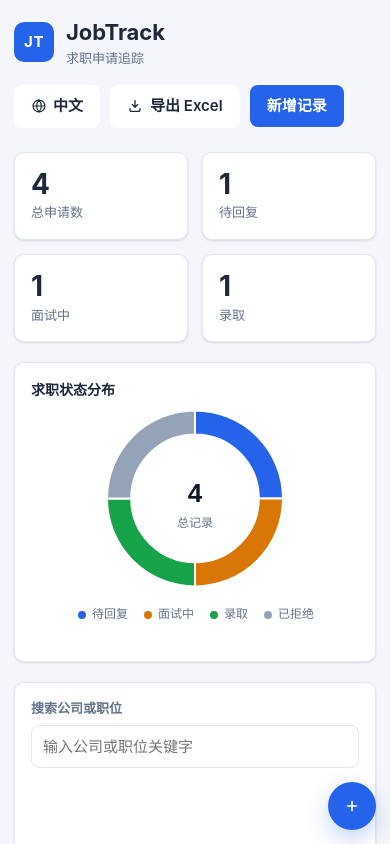
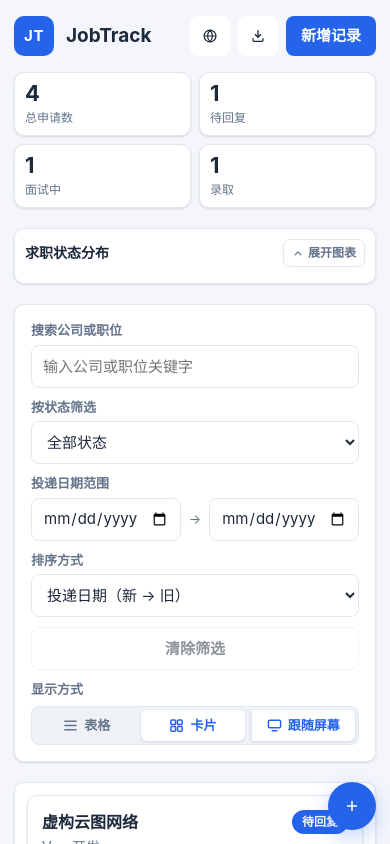
Before and after one commit to wuyanzuqieyuyan/Job-Application-Tracker, a Vue app: page / in a window 390 px wide. Shown: the top 844 px of the page. Built offline with nearby package versions, Linux system fonts and the light colour scheme.

Commit message:
style: regroup filter bar, rebalance table columns, compact mobile layout

```diff
--- a/src/components/ExportButton.vue
+++ b/src/components/ExportButton.vue
@@ -90,6 +90,7 @@ onBeforeUnmount(() => {
       type="button"
       class="btn btn-export export-trigger"
       :disabled="!hasRecords || busy"
+      :aria-label="t('actionExport')"
       aria-haspopup="menu"
       :aria-expanded="open"
       @click="toggleMenu"
--- a/src/components/SearchFilter.vue
+++ b/src/components/SearchFilter.vue
@@ -30,6 +30,7 @@ function labelFor(status: JobStatus | 'all'): string {
 
 <template>
   <section class="toolbar" :aria-label="t('filterSectionLabel')">
+    <div class="toolbar-filters">
       <div class="field field-search">
         <label for="search">{{ t('filterSearchLabel') }}</label>
         <input
@@ -73,6 +74,7 @@ function labelFor(status: JobStatus | 'all'): string {
         </div>
       </div>
 
+      <div class="filter-pair">
         <div class="field field-sort">
           <label for="sort">{{ t('filterSortLabel') }}</label>
           <select
@@ -97,6 +99,8 @@ function labelFor(status: JobStatus | 'all'): string {
           >
             {{ t('filterClear') }}
           </button>
+        </div>
+      </div>
     </div>
 
     <div class="field field-view">
--- a/src/components/StatusChart.vue
+++ b/src/components/StatusChart.vue
@@ -1,5 +1,5 @@
 <script setup lang="ts">
-import { computed, onBeforeUnmount, onMounted, ref, watch } from 'vue'
+import { computed, nextTick, onBeforeUnmount, onMounted, ref, watch } from 'vue'
 import * as echarts from 'echarts/core'
 import { PieChart } from 'echarts/charts'
 import { LegendComponent, TitleComponent, TooltipComponent } from 'echarts/components'
@@ -24,6 +24,10 @@ const props = defineProps<{
 const { t } = useI18n()
 
 const container = ref<HTMLDivElement | null>(null)
+/** 窄屏默认收起图表，把首屏空间留给搜索、筛选与记录 */
+const collapsed = ref(
+  typeof window !== 'undefined' && window.innerWidth <= 640,
+)
 let chart: echarts.ECharts | null = null
 let observer: ResizeObserver | null = null
 
@@ -97,14 +101,25 @@ function render() {
     chart = null
     return
   }
+  if (collapsed.value) return
   ensureChart()
   chart?.setOption(option.value, true)
+}
+
+/** 展开时补建实例并重新计算尺寸，实例不会被重复初始化 */
+async function toggleCollapsed() {
+  collapsed.value = !collapsed.value
+  if (collapsed.value) return
+  await nextTick()
+  ensureChart()
+  chart?.resize()
 }
 
 onMounted(render)
 
 watch(() => props.data, render, { deep: true })
 watch(() => props.total, render)
+watch(collapsed, render)
 
 onBeforeUnmount(() => {
   observer?.disconnect()
@@ -116,11 +131,32 @@ onBeforeUnmount(() => {
 
 <template>
   <section class="chart-card" :aria-label="t('chartTitle')">
-    <h2 class="chart-title">{{ t('chartTitle') }}</h2>
+    <div class="chart-head">
+      <h2 class="chart-title">{{ t('chartTitle') }}</h2>
+      <button
+        type="button"
+        class="chart-toggle"
+        :aria-expanded="!collapsed"
+        :aria-label="collapsed ? t('chartExpand') : t('chartCollapse')"
+        @click="toggleCollapsed"
+      >
+        <svg class="chart-toggle-icon" viewBox="0 0 16 16" aria-hidden="true" focusable="false">
+          <path
+            :d="collapsed ? 'M4 10.5L8 6.5l4 4' : 'M4 6.5L8 10.5l4-4'"
+            fill="none"
+            stroke="currentColor"
+            stroke-width="1.6"
+            stroke-linecap="round"
+            stroke-linejoin="round"
+          />
+        </svg>
+        <span>{{ collapsed ? t('chartExpand') : t('chartCollapse') }}</span>
+      </button>
+    </div>
     <p class="sr-only">{{ t('chartSummary', { total, detail: summary }) }}</p>
     <p v-if="!hasRecords" class="chart-empty">{{ t('chartEmpty') }}</p>
     <div
-      v-show="hasRecords"
+      v-show="hasRecords && !collapsed"
       ref="container"
       class="chart-canvas"
       role="img"
--- a/src/composables/useI18n.ts
+++ b/src/composables/useI18n.ts
@@ -115,6 +115,8 @@ export const messages = {
 
     chartTitle: '求职状态分布',
     chartCenterLabel: '总记录',
+    chartExpand: '展开图表',
+    chartCollapse: '收起图表',
     chartEmpty: '还没有记录，新增一条后即可查看状态分布。',
     chartSummaryItem: '{label} {count} 条',
     chartSummary: '共 {total} 条记录：{detail}',
@@ -180,9 +182,8 @@ export const messages = {
     filterDateFrom: 'Start date',
     filterDateTo: 'End date',
     filterSortLabel: 'Sort by',
-    filterSortDesc: 'Application date (newest first)',
-    filterSortAsc: 'Application date (oldest first)',
-    filterActionsLabel: 'Filter actions',
+    filterSortDesc: 'Newest first',
+    filterSortAsc: 'Oldest first',    filterActionsLabel: 'Filter actions',
     filterSectionLabel: 'Search and filters',
     filterClear: 'Clear filters',
     filterDateRangeError:
@@ -253,6 +254,8 @@ export const messages = {
 
     chartTitle: 'Application status breakdown',
     chartCenterLabel: 'Total',
+    chartExpand: 'Show chart',
+    chartCollapse: 'Hide chart',
     chartEmpty: 'No records yet. Add one to see the status breakdown.',
     chartSummaryItem: '{label}: {count}',
     chartSummary: '{total} records: {detail}',
--- a/src/style.css
+++ b/src/style.css
@@ -203,11 +203,52 @@ body {
   min-height: 300px;
 }
 
+.chart-head {
+  display: flex;
+  align-items: center;
+  justify-content: space-between;
+  gap: 10px;
+  margin-bottom: 6px;
+}
+
 .chart-title {
-  margin: 0 0 6px;
+  margin: 0;
   font-size: 14px;
   font-weight: 600;
   color: var(--text);
+}
+
+.chart-toggle {
+  display: inline-flex;
+  align-items: center;
+  gap: 4px;
+  padding: 4px 8px;
+  font: inherit;
+  font-size: 12px;
+  font-weight: 600;
+  color: var(--text-muted);
+  background: transparent;
+  border: 1px solid var(--border);
+  border-radius: 7px;
+  cursor: pointer;
+  white-space: nowrap;
+  transition: background 0.15s ease, color 0.15s ease;
+}
+
+.chart-toggle:hover {
+  color: var(--text);
+  background: #f1f5f9;
+}
+
+.chart-toggle:focus-visible {
+  outline: 2px solid var(--primary);
+  outline-offset: 2px;
+}
+
+.chart-toggle-icon {
+  width: 12px;
+  height: 12px;
+  flex: 0 0 auto;
 }
 
 .chart-canvas {
@@ -319,20 +360,52 @@ textarea {
   resize: vertical;
 }
 
+/* 工具栏：左侧筛选组（内部自然换行）+ 右侧显示方式组 */
+.toolbar {
+  display: flex;
+  flex-wrap: wrap;
+  align-items: flex-start;
+  gap: 14px;
+}
+
+.toolbar-filters {
+  display: flex;
+  flex-wrap: wrap;
+  align-items: flex-end;
+  gap: 14px;
+  flex: 1 1 auto;
+  min-width: 0;
+}
+
+/* 排序与清除筛选成对出现，不会在换行时被拆散 */
+.filter-pair {
+  display: flex;
+  align-items: flex-end;
+  gap: 14px;
+  flex: 0 0 auto;
+}
+
+.filter-pair .field {
+  flex: 0 0 auto;
+}
+
 /* 搜索框需要足够宽度，桌面端才能完整显示 placeholder 与输入内容 */
 .field-search {
   flex: 1 1 240px;
   min-width: 210px;
+  max-width: 240px;
 }
 
 .field-status {
-  max-width: 200px;
+  flex: 0 1 165px;
+  min-width: 150px;
+  max-width: 165px;
 }
 
 .field-range {
-  flex: 1 1 260px;
-  min-width: 220px;
-  max-width: 300px;
+  flex: 0 1 255px;
+  min-width: 230px;
+  max-width: 255px;
 }
 
 .field-range-label {
@@ -360,8 +433,9 @@ textarea {
 }
 
 .field-sort {
-  flex: 0 1 190px;
-  min-width: 160px;
+  flex: 0 0 150px;
+  min-width: 140px;
+  max-width: 155px;
 }
 
 .field-actions {
@@ -614,28 +688,35 @@ textarea {
   background: #f8fafc;
 }
 
+/* 列宽：百分比列随表格宽度缩放，操作列固定 px；总和不小于 100% 时浏览器按比例压缩 */
 .job-table thead th:nth-child(1) {
+  width: 24%;
+}
+
+.job-table thead th:nth-child(2) {
   width: 18%;
 }
 
-.job-table thead th:nth-child(2) {
-  width: 15%;
-}
-
 .job-table thead th:nth-child(3) {
+  width: 11%;
+}
+
+.job-table thead th:nth-child(4) {
   width: 12%;
 }
 
-.job-table thead th:nth-child(4) {
-  width: 9%;
-}
-
 .job-table thead th:nth-child(5) {
-  width: 26%;
+  width: 22%;
 }
 
 .job-table thead th.col-actions {
   width: 130px;
+}
+
+/* 状态列居中，与表头保持一致，避免徽标贴在宽单元格的一侧 */
+.job-table thead th:nth-child(4),
+.job-table tbody td:nth-child(4) {
+  text-align: center;
 }
 
 .job-table tbody tr:last-child td {
@@ -1324,9 +1405,32 @@ textarea {
 }
 
 .card-actions {
-  display: flex;
+  display: grid;
+  grid-template-columns: repeat(3, minmax(0, 1fr));
   gap: 8px;
-  margin-top: auto;
+}
+
+/* 卡片操作区：等分整行，触控区域不小于 44px */
+.card-actions .btn {
+  min-height: 44px;
+  min-width: 0;
+  padding: 0 6px;
+  justify-content: center;
+  white-space: nowrap;
+  overflow: hidden;
+  text-overflow: ellipsis;
+}
+
+/* 详情是卡片的主要动作，编辑/删除为次级动作 */
+.card-actions .btn:nth-child(1) {
+  color: #1d4ed8;
+  background: #eff6ff;
+  border-color: #dbeafe;
+}
+
+.card-actions .btn:nth-child(1):hover {
+  background: #dbeafe;
+  border-color: #bfdbfe;
 }
 
 .card-actions .btn {
@@ -1350,31 +1454,114 @@ textarea {
     padding: 16px 14px 96px;
   }
 
+  .app-header {
+    gap: 10px;
+    margin-bottom: 16px;
+  }
+
+  .brand-sub {
+    display: none;
+  }
+
+  .brand h1 {
+    font-size: 19px;
+  }
+
+  /* 手机端头部按钮改为紧凑形态，保持单行且不互相遮挡 */
+  .app-actions {
+    gap: 8px;
+  }
+
+  .btn-lang,
+  .btn-export {
+    width: 40px;
+    height: 40px;
+    padding: 0;
+    justify-content: center;
+  }
+
+  .btn-lang span,
+  .btn-export span {
+    display: none;
+  }
+
+  .btn-export {
+    gap: 0;
+  }
+
+  .app-actions .btn-primary {
+    height: 40px;
+    padding: 0 14px;
+  }
+
   .stats {
     grid-template-columns: repeat(2, 1fr);
+    gap: 8px;
+  }
+
+  .stat-card {
+    padding: 8px 10px;
+  }
+
+  .stat-value {
+    font-size: 22px;
+  }
+
+  .stat-label {
+    font-size: 12px;
   }
 
   .dashboard .stats {
     grid-template-columns: repeat(2, minmax(0, 1fr));
   }
 
+  .chart-card {
+    padding: 10px;
+    min-height: 0;
+  }
+
+  .chart-title {
+    margin-bottom: 2px;
+  }
+
   .chart-canvas {
-    height: 220px;
+    height: 168px;
   }
 
   .toolbar {
     flex-direction: column;
-  }
-
-  .field-status {
-    max-width: none;
-  }
-
+    align-items: stretch;
+    gap: 10px;
+  }
+
+  .toolbar-filters {
+    flex-direction: column;
+    align-items: stretch;
+    width: 100%;
+    gap: 10px;
+  }
+
+  .filter-pair {
+    flex-direction: column;
+    align-items: stretch;
+    width: 100%;
+    gap: 10px;
+  }
+
+  /* 窄屏收紧标签与控件之间的距离 */
+  .toolbar-filters .field,
+  .filter-pair .field {
+    gap: 4px;
+  }
+
+  /* 纵向排列时 flex-basis 会变成高度，这里统一改为内容高度 */
+  .field-search,
+  .field-status,
   .field-range,
   .field-sort {
-    /* in the stacked layout the flex-basis would become a height */
     flex: 0 0 auto;
     width: 100%;
+    min-width: 0;
     max-width: none;
   }
 
```
Also changed, not shown: 1 other file (tests, documents, lock files or other folders). Lines whose indentation alone changed are shown as unchanged.
